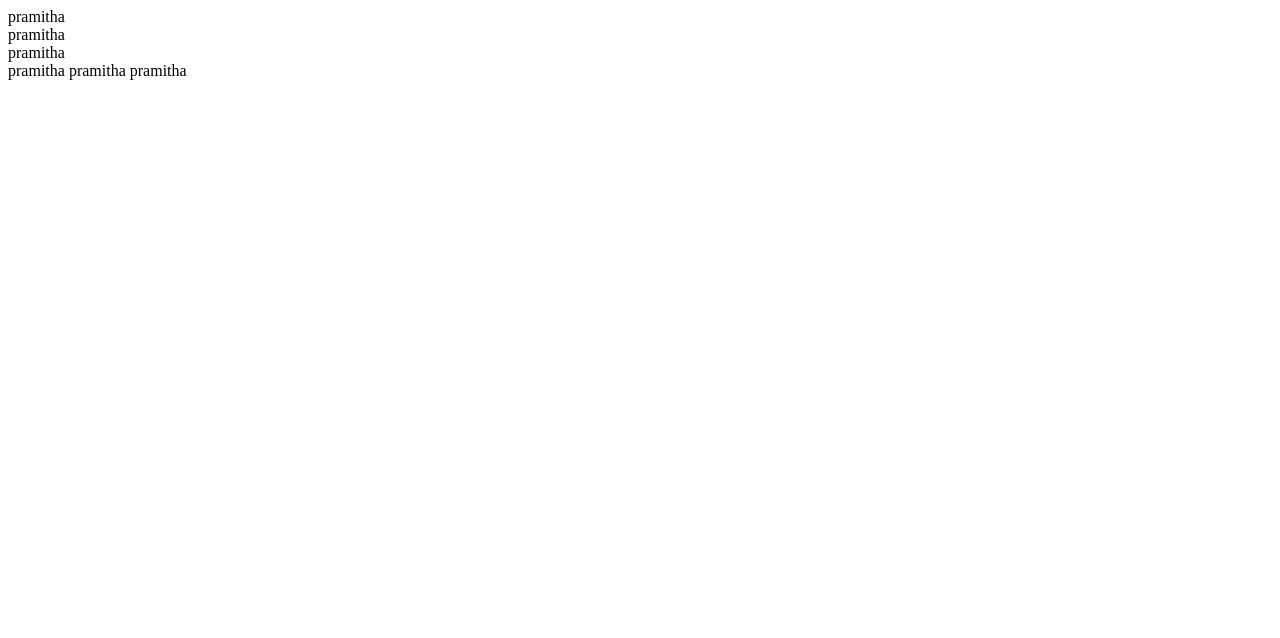
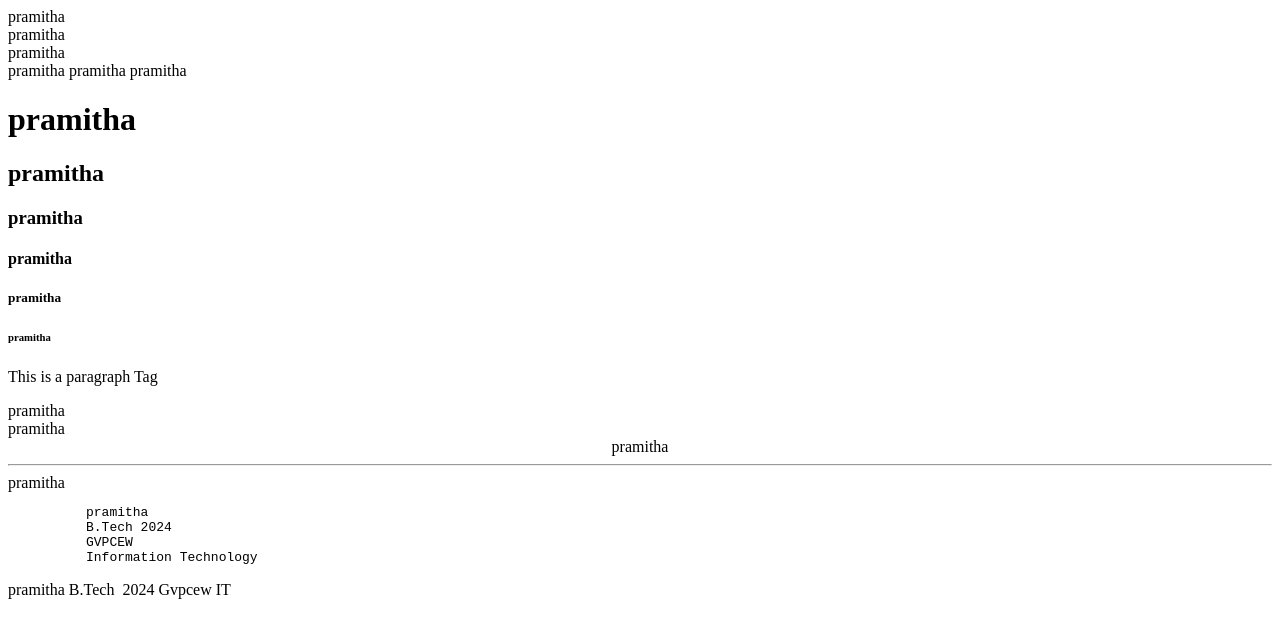
Before and after one commit to JettiPramithaSri/FrontEnd, a plain HTML site: page index.html in a window 1280 px wide. Drawn offline with Linux system fonts and the light colour scheme.

Commit message:
Block and Inline Elements

```diff
--- a/index.html
+++ b/index.html
@@ -15,5 +15,37 @@
      <span>pramitha</span>
      <span>pramitha</span>
      <span>pramitha</span>
+
+     <!--Heading Tag-->
+     <h1>pramitha</h1>
+     <h2>pramitha</h2>
+     <h3>pramitha</h3>
+     <h4>pramitha</h4>
+     <h5>pramitha</h5>
+     <h6>pramitha</h6>
+
+     <!-- pargrph Tag-->
+      <p>This is a paragraph Tag</p>
+
+     <!--line break Tag-->
+     <span>pramitha</span><br>
+     <span>pramitha</span><br>
+
+     <!--centre Tag-->
+     <center>pramitha</center>
+
+     <!--horizontal rule Tag-->
+     <hr> pramitha
+
+     <!--preserve Formatting Tag-->
+     <pre>          pramitha
+          B.Tech 2024
+          GVPCEW
+          Information Technology</pre>
+
+     <!--Non-Breaking Space-->
+     <p>pramitha&nbsp;B.Tech &nbsp;2024&nbsp;Gvpcew&nbsp;IT</p>
+
+
 </body>
 </html>
```
